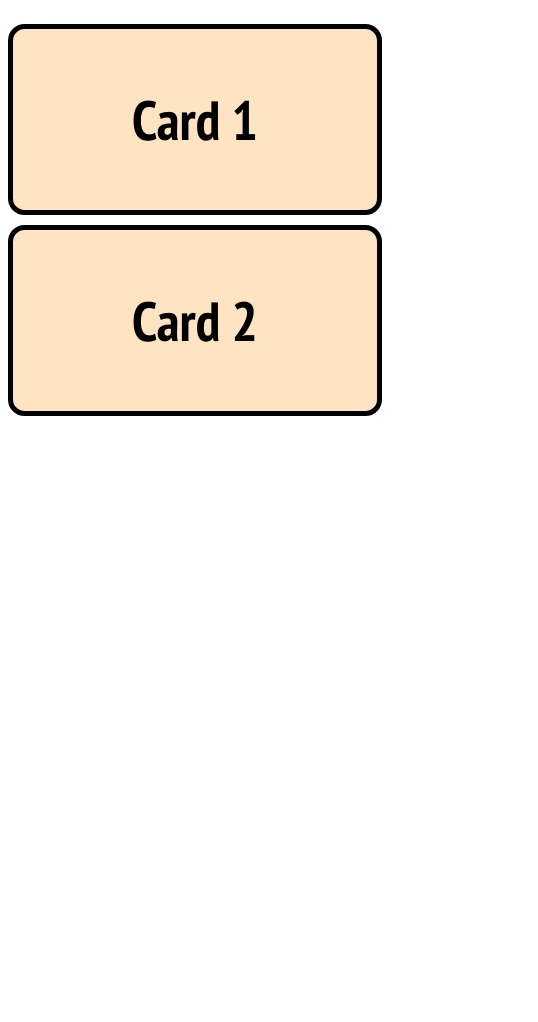
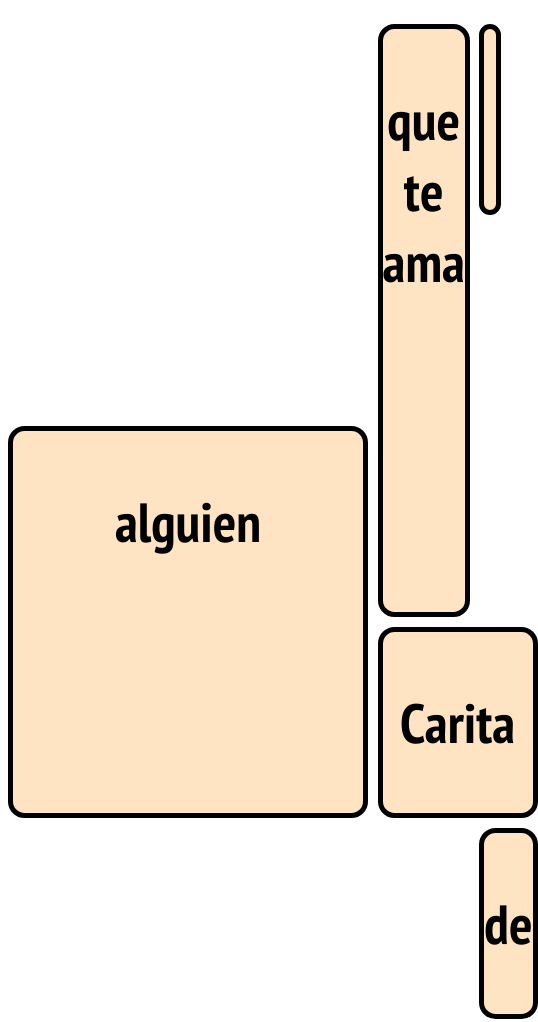
Before and after one commit to augusto000/responsiveDesingGrid, a plain HTML site: page index.html in a window 390 px wide. Shown: the top 1022 px of the page, 538 px wide, since content can reach past the window. Before the commit the page ends 844 px from the top, so only its background shows below. Drawn offline with Linux system fonts and the light colour scheme; files that its build step writes are made by us from their sources.

Commit message:
Added code for responsive desing .html
<!DOCTYPE html>
<html lang="en">
<head>
    <meta charset="UTF-8">
    <meta http-equiv="X-UA-Compatible" content="IE=edge">
    <meta name="viewport" content="width=device-width, initial-scale=1.0">
    <title>Document</title>
    <link rel="stylesheet" href="style.css">
</head>
<body>
    <header>
       <div></div>
       <nav>
           <ul id="grid-container">
               <li class="item-card1"><p>Carita </p></li>
               <li class="item-card2"><p>de</p></li>
               <li class="item-card3"><p>alguien </p></li>
               <li class="item-card4"><p>que te ama</p></li>
               <li class="item-card5"><p>&nbsp; </p></li>
               <li class="item-card6"><p>&nbsp;</p></li>

           </ul>
       </nav>
    </header>
    <main>


</main>
<footer>

</footer>


</body>
</html>

```diff
--- a/index.html
+++ b/index.html
@@ -4,22 +4,26 @@
     <meta charset="UTF-8">
     <meta http-equiv="X-UA-Compatible" content="IE=edge">
     <meta name="viewport" content="width=device-width, initial-scale=1.0">
-    <title>Responsive Desing</title>
-    <link rel="stylesheet" href="css/style.css">
+    <title>Document</title>
+    <link rel="stylesheet" href="style.css">
 </head>
 <body>
     <header>
        <div></div>
        <nav>
            <ul id="grid-container">
-               <li><p>Card 1</p></li>
-               <li><p>Card 2</p></li>
+               <li class="item-card1"><p>Carita </p></li>
+               <li class="item-card2"><p>de</p></li>
+               <li class="item-card3"><p>alguien </p></li>
+               <li class="item-card4"><p>que te ama</p></li>
+               <li class="item-card5"><p>&nbsp; </p></li>
+               <li class="item-card6"><p>&nbsp;</p></li>
 
            </ul>
        </nav>
     </header>
+    <main>
 
-    <main>
 
 </main>
 <footer>
```
